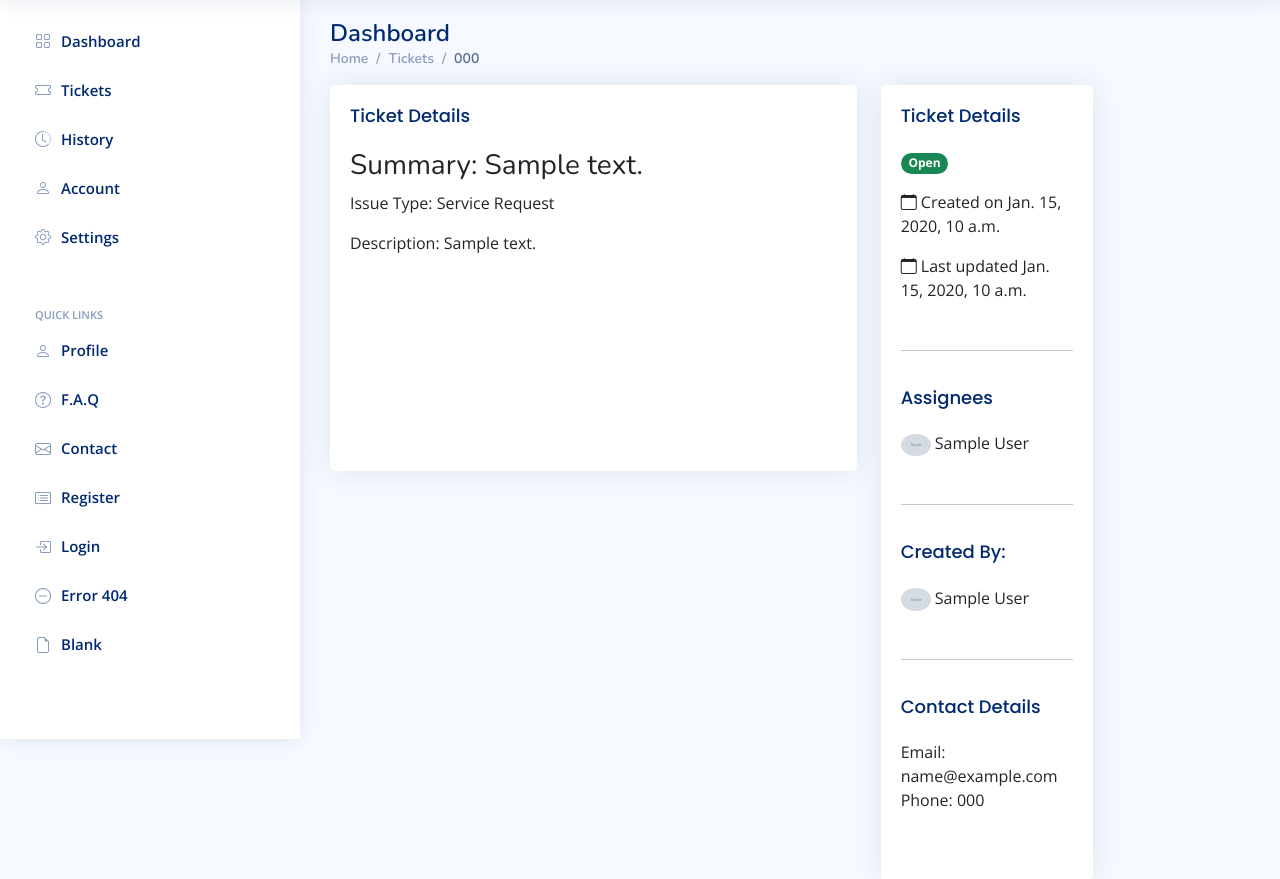
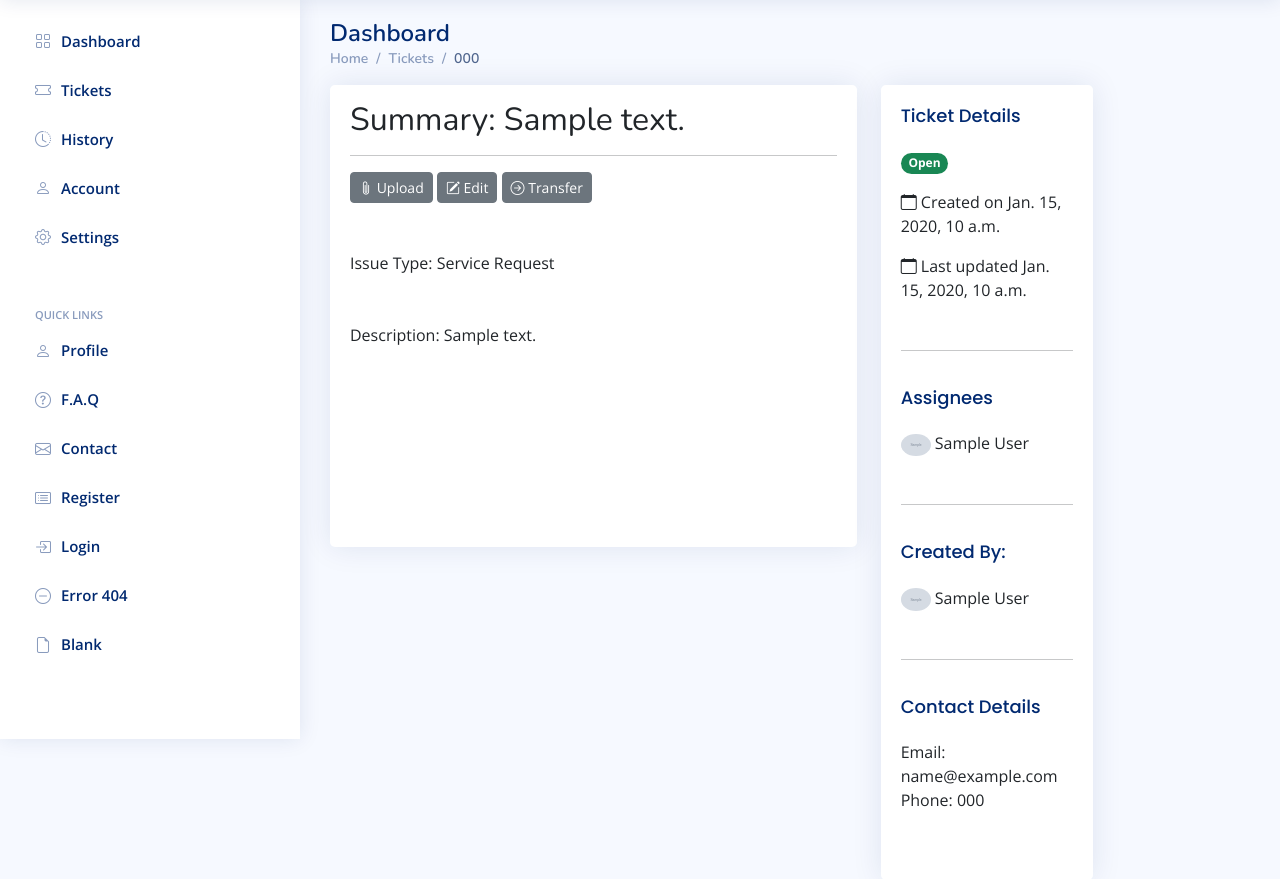
Before and after one commit to fredrickdave/DjangoDesk, a Django app: page /tickets/details/000/ in a window 1280 px wide. Shown: the part 61-940 px from the top of the page. Run offline with Django 4.2, Linux system fonts and the light colour scheme; a user stored in the database is signed in; tables that the repository leaves empty hold one stand-in row (values such as "Sample post"); grey boxes marked "Sample" are stand-in pictures.

Commit message:
Add action buttons

```diff
--- a/apps/tickets/templates/tickets/ticket-detail.html
+++ b/apps/tickets/templates/tickets/ticket-detail.html
@@ -22,10 +22,14 @@
             <div class="col-lg-7">
                 <div class="card">
                     <div class="card-body ticket">
-                        <h5 class="card-title">Ticket Details</h5>
-                        <h3>Summary: {{ selected_ticket.summary }}</h3>
-                        <p>Issue Type: {{ selected_ticket.issue_type }}</p>
-                        <p>Description: {{ selected_ticket.description }}</p>
+                        <h2 class="pt-3">Summary: {{ selected_ticket.summary }}</h3>
+                        <hr class="mt-3">
+                        <button type="button" class="btn btn-secondary btn-sm"><i class="bi bi-paperclip"></i> Upload</button>
+                        <button type="button" class="btn btn-secondary btn-sm"><i class="bi bi-pencil-square"></i> Edit</button>
+                        <button type="button" class="btn btn-secondary btn-sm"><i class="bi bi-arrow-right-circle"></i> Transfer</button>
+
+                        <div class="mt-5">Issue Type: {{ selected_ticket.issue_type }}</div>
+                        <div class="mt-5">Description: {{ selected_ticket.description }}</div>
 
                     </div>
                 </div>
```
